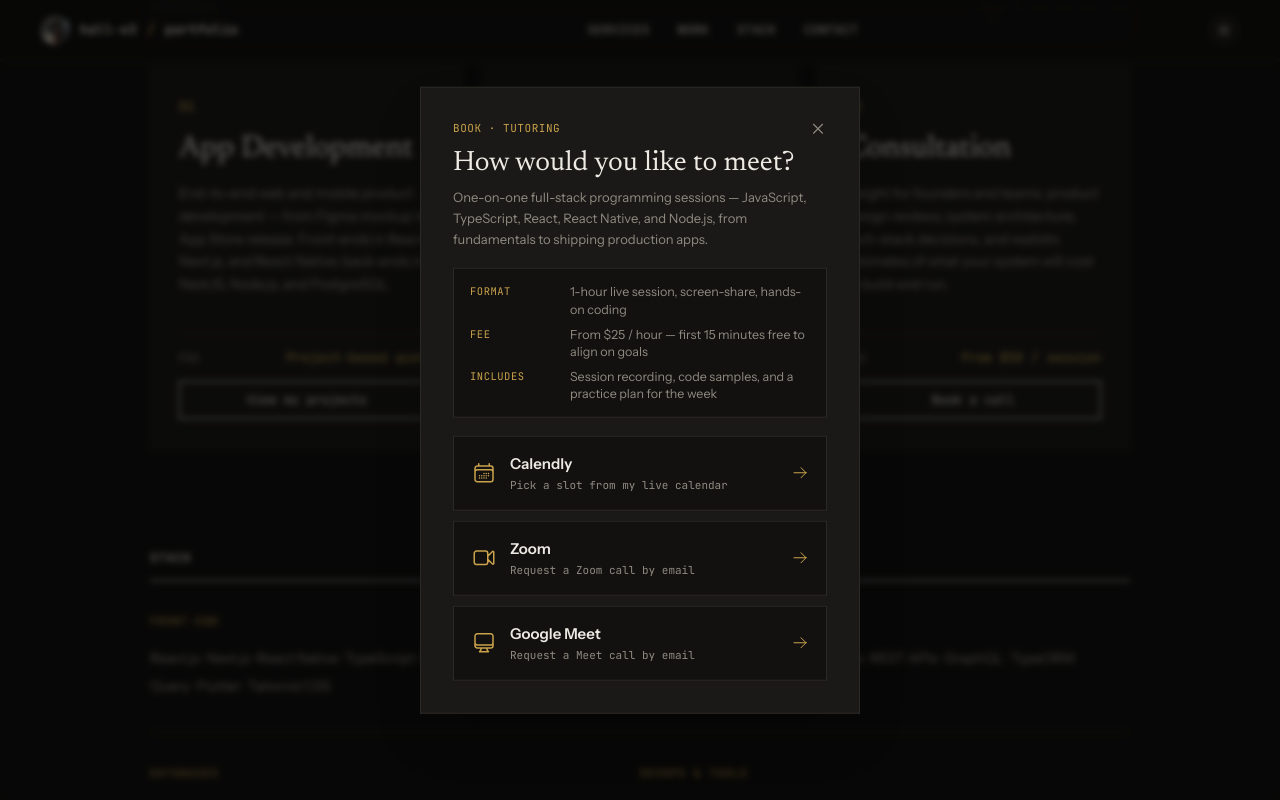
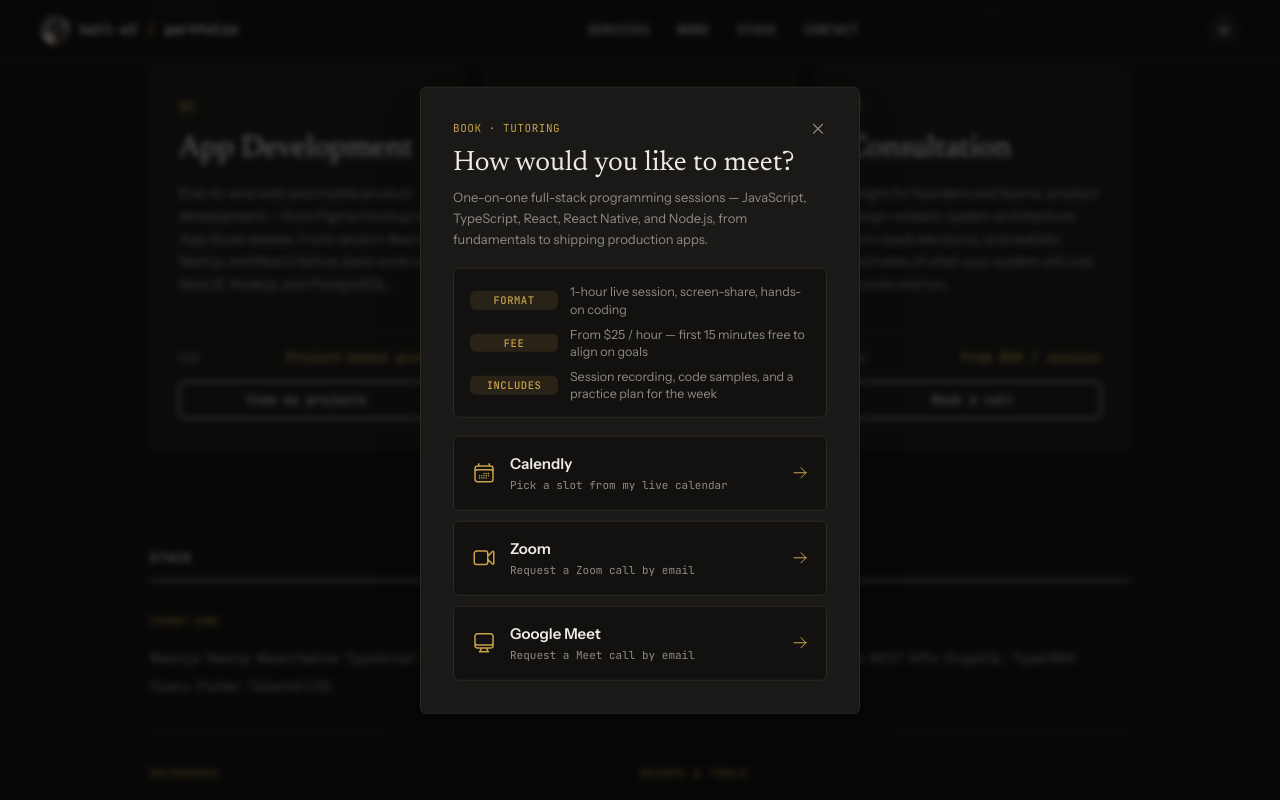
Before and after one commit to Hall-e3/portfolio, a Next.js app: page / in a window 1280 px wide. Both pictures are taken after a click on the button "Book a session". Shown: the part 979-1779 px from the top of the page. Built offline with nearby package versions, Linux system fonts and the light colour scheme.

Commit message:
new changes

```diff
--- a/components/home/Contact.tsx
+++ b/components/home/Contact.tsx
@@ -26,7 +26,7 @@
             e.preventDefault();
             composeEmail(c.email);
           }}
-          className="bg-acc px-6.5 py-3.5 font-mono text-[13px] font-semibold text-bg"
+          className="rounded-md bg-acc px-6.5 py-3.5 font-mono text-[13px] font-semibold text-bg transition-all hover:opacity-90"
         >
           Email me
         </a>
@@ -34,13 +34,13 @@
           href={whatsappHref(c.whatsapp)}
           target="_blank"
           rel="noopener noreferrer"
-          className="inline-flex items-center gap-1.5 border border-fg px-6.5 py-3.5 font-mono text-[13px] text-fg transition-colors hover:bg-fg hover:text-bg"
+          className="inline-flex items-center gap-1.5 rounded-md border border-fg px-6.5 py-3.5 font-mono text-[13px] text-fg transition-colors hover:bg-fg hover:text-bg"
         >
           WhatsApp <ArrowTopRightOnSquareIcon className="h-3.5 w-3.5" />
         </a>
         <button
           onClick={() => openBooking("Meeting")}
-          className="border border-fg bg-transparent px-6.5 py-3.5 font-mono text-[13px] text-fg transition-colors hover:bg-fg hover:text-bg"
+          className="rounded-md border border-fg bg-transparent px-6.5 py-3.5 font-mono text-[13px] text-fg transition-colors hover:bg-fg hover:text-bg"
         >
           Book a meeting
         </button>
--- a/components/home/ServiceCard.tsx
+++ b/components/home/ServiceCard.tsx
@@ -8,7 +8,7 @@
 
 export default function ServiceCard({ service, index, cta }: ServiceCardProps) {
   return (
-    <div className="flex flex-col gap-3.5 border border-line bg-bg2 px-7 py-7.5">
+    <div className="flex flex-col gap-3.5 rounded-md border border-line bg-bg2 px-7 py-7.5 shadow-sm transition-all hover:border-acc/60">
       <span className="font-mono text-[13px] text-acc">{String(index + 1).padStart(2, "0")}</span>
       <h3 className="font-serif text-[30px] leading-tight font-normal">{service.title}</h3>
       <p className="flex-1 text-sm leading-relaxed text-mut text-wrap-pretty">{service.desc}</p>
--- a/components/home/Services.tsx
+++ b/components/home/Services.tsx
@@ -6,7 +6,7 @@
 import ServiceCard from "./ServiceCard";
 
 const CTA_CLASSNAME =
-  "border border-fg px-4 py-2.5 text-center font-mono text-xs tracking-wide text-fg transition-colors hover:bg-fg hover:text-bg";
+  "rounded-md border border-fg px-4 py-2.5 text-center font-mono text-xs tracking-wide text-fg transition-all hover:bg-fg hover:text-bg";
 
 export default function Services() {
   const { content } = useContentStore();
--- a/components/modals/BookingModal.tsx
+++ b/components/modals/BookingModal.tsx
@@ -66,10 +66,10 @@
       </div>
       <h3 className="mb-1.5 font-serif text-[28px] leading-tight font-normal">How would you like to meet?</h3>
       <p className="mb-4.5 text-[13px] leading-relaxed text-mut">{bookingBlurb(context)}</p>
-      <div className="mb-4.5 flex flex-col gap-2 border border-line bg-bg px-4 py-3.5">
+      <div className="mb-4.5 flex flex-col gap-2 rounded-md border border-line bg-bg px-4 py-3.5">
         {bookingDetails(context).map((d) => (
-          <div key={d.k} className="flex gap-3 text-[12.5px] leading-snug">
-            <span className="min-w-[88px] pt-px font-mono text-[10.5px] tracking-wider text-acc uppercase">
+          <div key={d.k} className="flex items-center gap-3 text-[12.5px] leading-snug">
+            <span className="min-w-[88px] rounded-md bg-acc-soft px-2 py-0.5 text-center font-mono text-[10.5px] font-medium tracking-wider text-acc uppercase">
               {d.k}
             </span>
             <span className="text-mut">{d.v}</span>
@@ -81,7 +81,7 @@
           <button
             key={opt.key}
             onClick={opt.onPick}
-            className="flex items-center gap-3.5 border border-line bg-bg px-4.5 py-4 text-left transition-colors hover:border-acc"
+            className="flex items-center gap-3.5 rounded-md border border-line bg-bg px-4.5 py-4 text-left transition-colors hover:border-acc"
           >
             <opt.icon className="h-6 w-6 shrink-0 text-acc" />
             <span className="flex flex-col gap-0.5">
--- a/components/modals/Modal.tsx
+++ b/components/modals/Modal.tsx
@@ -69,7 +69,7 @@
         role="dialog"
         aria-modal="true"
         aria-label={ariaLabel}
-        className={`fixed top-1/2 left-1/2 z-[81] w-[92vw] -translate-x-1/2 -translate-y-1/2 border border-line bg-bg2 p-5 shadow-2xl sm:p-8 ${widthClassName}`}
+        className={`fixed top-1/2 left-1/2 z-[81] w-[92vw] -translate-x-1/2 -translate-y-1/2 rounded-md border border-line bg-bg2 p-5 shadow-2xl sm:p-8 ${widthClassName}`}
       >
         {children}
       </div>
--- a/components/modals/StartProjectModal.tsx
+++ b/components/modals/StartProjectModal.tsx
@@ -68,13 +68,13 @@
       </p>
       <div className="mb-5.5 flex flex-col gap-3">
         {CHECKLIST.map((item) => (
-          <div key={item.num} className="flex gap-3.5 border border-line bg-bg px-4 py-3.5">
+          <div key={item.num} className="flex gap-3.5 rounded-md border border-line bg-bg px-4 py-3.5">
             <span className="pt-0.5 font-mono text-xs text-acc">{item.num}</span>
             <div>
-              <div className="mb-0.5 text-sm font-semibold">
-                {item.title}{" "}
-                <span className="font-mono text-[10px] font-normal tracking-wider text-mut uppercase">
-                  · {item.tag}
+              <div className="mb-0.5 flex items-center gap-2 text-sm font-semibold">
+                <span>{item.title}</span>
+                <span className="rounded-md bg-acc-soft px-2 py-0.5 font-mono text-[10px] font-medium tracking-wider text-acc uppercase">
+                  {item.tag}
                 </span>
               </div>
               <div className="text-[12.5px] leading-snug text-mut">{item.desc}</div>
@@ -88,7 +88,7 @@
       </p>
       <button
         onClick={handleCompose}
-        className="w-full bg-acc py-3.5 font-mono text-[13px] font-semibold text-bg"
+        className="w-full rounded-md bg-acc py-3.5 font-mono text-[13px] font-semibold text-bg transition-all hover:opacity-90"
       >
         Compose the email
       </button>
--- a/components/ui/EditableFieldForm.tsx
+++ b/components/ui/EditableFieldForm.tsx
@@ -7,7 +7,7 @@
 }
 
 const FIELD_CLASSNAME =
-  "w-full rounded-lg border border-line bg-bg px-3 py-2.5 font-sans text-sm text-fg";
+  "w-full rounded-md border border-line bg-bg px-3 py-2.5 font-sans text-sm text-fg focus:border-acc focus:outline-none";
 
 export default function EditableFieldForm({ fields, values, onChange }: EditableFieldFormProps) {
   return (
--- a/components/work/ProjectCard.tsx
+++ b/components/work/ProjectCard.tsx
@@ -14,7 +14,7 @@
   const thumb = thumbnailUrl(project);
 
   return (
-    <article className="flex flex-col border border-line bg-bg2 transition-colors hover:border-acc">
+    <article className="flex flex-col rounded-md border border-line bg-bg2 shadow-sm transition-all hover:border-acc/60 overflow-hidden">
       <div className="relative h-52.5 overflow-hidden border-b border-line bg-bg">
         {thumb ? (
           <Image
@@ -50,7 +50,7 @@
           {project.tech.map((t) => (
             <span
               key={t}
-              className="rounded-full border border-line px-2.5 py-0.5 font-mono text-[10px] text-mut"
+              className="rounded-md border border-line px-2.5 py-0.5 font-mono text-[10px] text-mut"
             >
               {t}
             </span>
--- a/components/work/ProjectGrid.tsx
+++ b/components/work/ProjectGrid.tsx
@@ -49,7 +49,7 @@
         </p>
         <button
           onClick={openStartProject}
-          className="bg-acc px-7.5 py-3.5 font-mono text-[13px] font-semibold text-bg"
+          className="rounded-md bg-acc px-7.5 py-3.5 font-mono text-[13px] font-semibold text-bg transition-all hover:opacity-90"
         >
           Start a project
         </button>
--- a/components/work/WorkFilterTabs.tsx
+++ b/components/work/WorkFilterTabs.tsx
@@ -22,8 +22,8 @@
             key={f.value}
             onClick={() => onChange(f.value)}
             aria-pressed={isActive}
-            className={`rounded-full border border-line px-4.5 py-2 font-mono text-xs tracking-wide ${
-              isActive ? "bg-fg text-bg" : "bg-transparent text-mut"
+            className={`rounded-md border border-line px-4.5 py-2 font-mono text-xs tracking-wide transition-all ${
+              isActive ? "bg-fg text-bg" : "bg-transparent text-mut hover:text-fg"
             }`}
           >
             {f.label}
```
Also changed, not shown: components/admin/CollectionEditor.tsx (+4 -4 lines).
